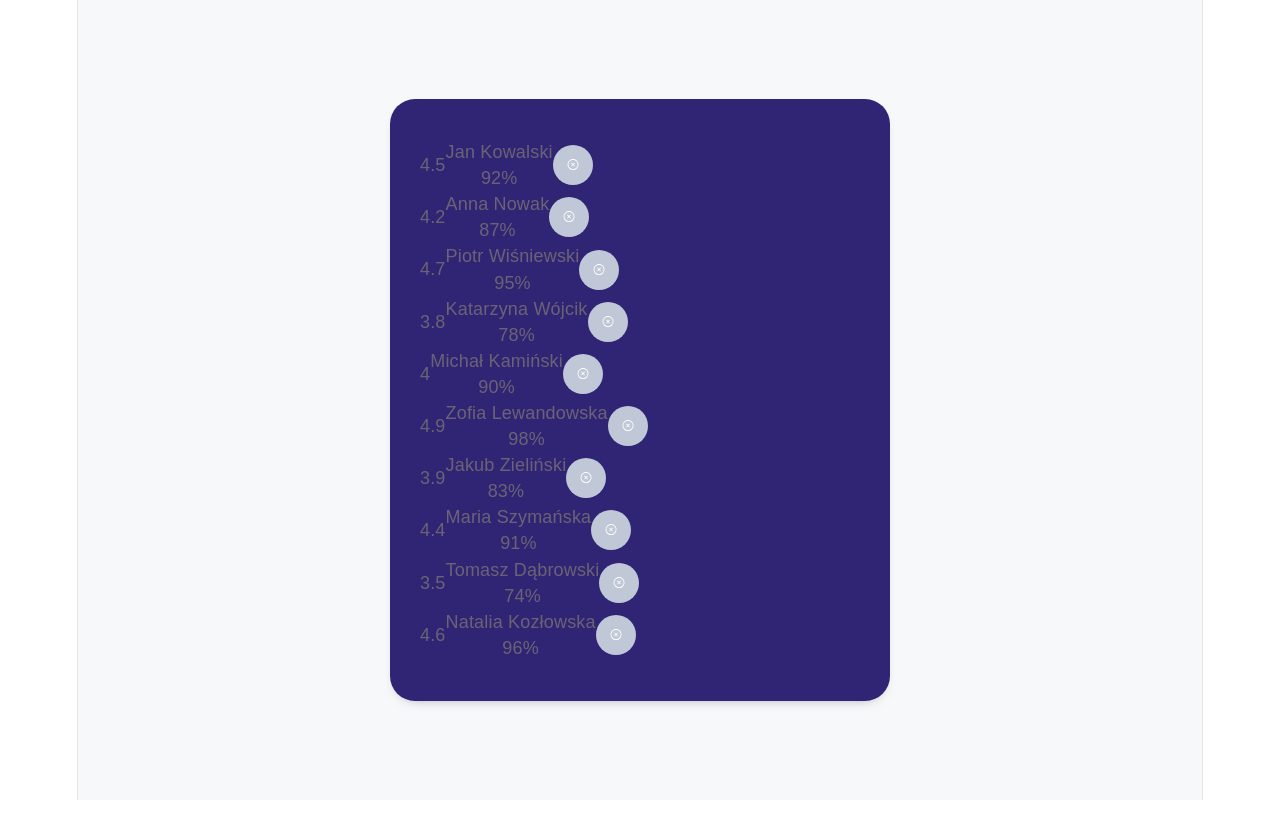
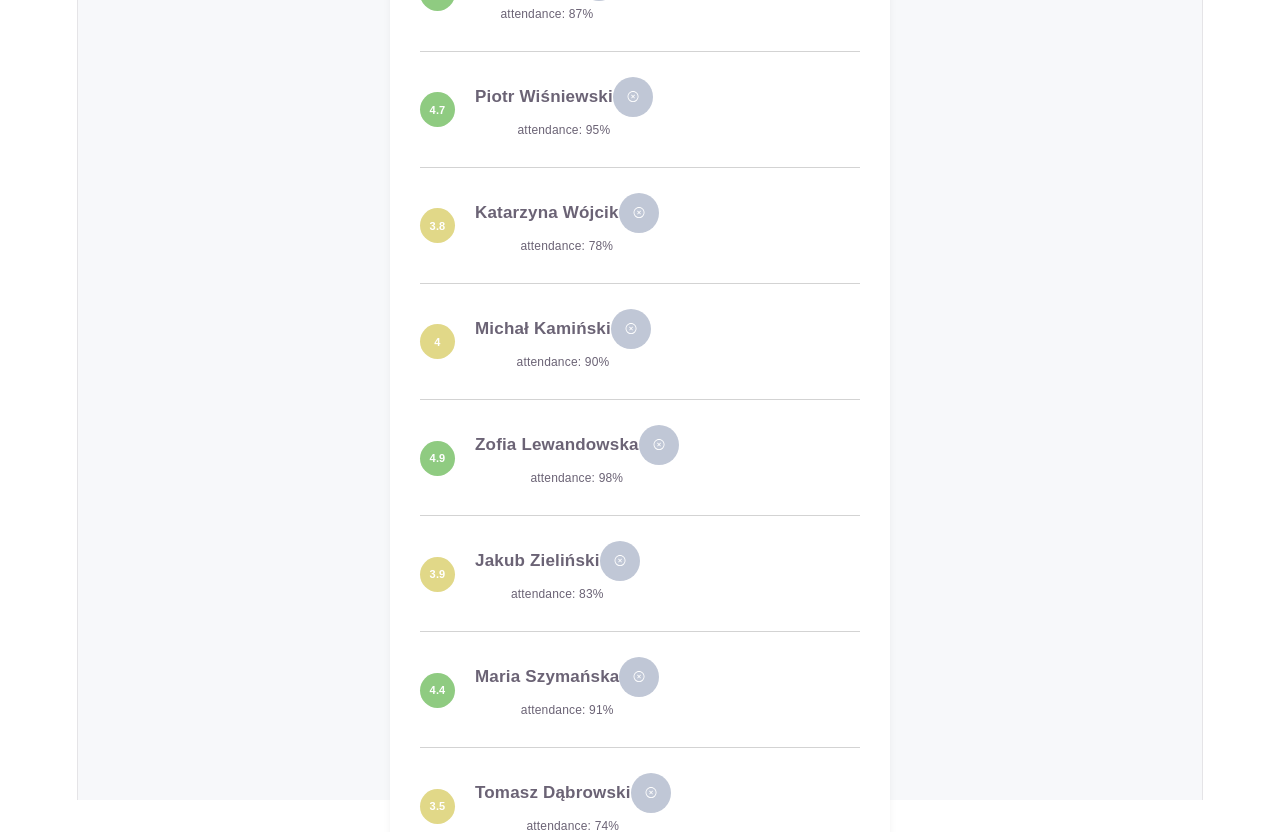
Before and after one commit to Ajmris/studdy-buddy, a React (Vite) app: page / in a window 1280 px wide. Shown: the top 832 px of the page. Before the commit the page ends 800 px from the top, so only its background shows below. Built offline with nearby package versions, Linux system fonts and the light colour scheme.

Commit message:
event inside component

```diff
--- a/package.json
+++ b/package.json
@@ -27,6 +27,7 @@
     "eslint-plugin-react-refresh": "^0.5.6",
     "globals": "^17.12.0",
     "prettier": "^3.9.9",
-    "vite": "^8.3.0"
+    "vite": "^8.3.0",
+    "vite-plugin-svgr": "^5.2.0"
   }
 }
--- a/src/components/atoms/Button.jsx
+++ b/src/components/atoms/Button.jsx
@@ -1,10 +1,9 @@
-import styled from 'styled-components';
 import DeleteIcon from '../../assets/delete-icon.svg';
-import { StyledButton } from './Button.styles.js';
+import { StyledButton } from './Button.styles';
 
-const Button = () => (
-    <StyledButton>
-        <img src={DeleteIcon} alt="" />
+const Button = (props) => (
+    <StyledButton {...props}>
+        <img src={DeleteIcon} alt="Delete" />
     </StyledButton>
 );
 
--- a/src/components/molecules/UsersListItem/UsersListItem.jsx
+++ b/src/components/molecules/UsersListItem/UsersListItem.jsx
@@ -1,16 +1,18 @@
-import deleteIcon from '../../../assets/delete-icon.svg';
 import Button from '../../atoms/Button.jsx';
-import Wrapper from './UsersListItem.styles.js';
-const UsersListItem = ({ userData: { average, name, attendance = '0' }}) => (
+import {StyledAverage, StyledInfo, Wrapper} from './UsersListItem.styles.js';
+
+const showIndex=(index) => alert(`This is the index of the student #${index+1}`);
+
+const UsersListItem = ({index, userData: { average, name, attendance = '0%' }}) => (
     <Wrapper>
-        <div>{average}</div>
-        <div>
-            <p>{name}</p>
-            <p>{attendance}%</p>
-        </div>
-        <Button>
-            <img src={deleteIcon} alt="Delete" />
-        </Button>
+        <StyledAverage value={average}>{average}</StyledAverage>
+        <StyledInfo>
+            <p>
+                {name}
+                <Button onClick={() => showIndex(index)} />
+            </p>
+            <p>attendance: {attendance}%</p>
+        </StyledInfo>
     </Wrapper>
 );
 export default UsersListItem;
--- a/src/components/molecules/UsersListItem/UsersListItem.styles.js
+++ b/src/components/molecules/UsersListItem/UsersListItem.styles.js
@@ -1,16 +1,54 @@
 import styled from 'styled-components';
 
-const Wrapper = styled.li`
+export const Wrapper = styled.li`
   display: flex;
   align-items: center;
   position: relative;
+
   &:not(:last-child)::after {
     content: '';
     position: absolute;
     bottom: 0;
+    width: 100%;
     height: 1px;
-        background-color: lightgray;
+    background-color: lightgrey;
   }
 `;
 
-export default Wrapper;
+export const StyledAverage = styled.div`
+  width: 35px;
+  height: 35px;
+  border-radius: 50px;
+  display: flex;
+  justify-content: center;
+  align-items: center;
+  font-size: ${({ theme }) => theme.fontSize.s};
+  color: ${({ theme }) => theme.colors.white};
+  font-weight: bold;
+  background: ${({ theme, value }) => {
+    if (value > 4) return theme.colors.success;
+    if (value > 3) return theme.colors.warning;
+    if (value > 2) return theme.colors.error;
+    return theme.colors.grey;
+  }};
+`;
+
+export const StyledInfo = styled.div`
+  padding: 25px 20px;
+
+  p {
+    margin: 0;
+    color: ${({ theme }) => theme.colors.darkGrey};
+  }
+
+  p:first-child {
+    display: flex;
+    align-items: center;
+    font-weight: bold;
+    font-size: ${({ theme }) => theme.fontSize.l};
+  }
+
+  p:last-child {
+    font-size: ${({ theme }) => theme.fontSize.m};
+  }
+`;
--- a/src/components/organisms/UsersList/UsersList.jsx
+++ b/src/components/organisms/UsersList/UsersList.jsx
@@ -5,8 +5,8 @@ import { Wrapper, StyledList } from './UsersList.styles.js';
 const UsersList = () => (
     <Wrapper>
         <StyledList>
-            {users.map((userData) => (
-                <UsersListItem userData={userData} />
+            {users.map((userData, i) => (
+                <UsersListItem index={i} key={userData.name} userData={userData} />
             ))}
         </StyledList>
     </Wrapper>
--- a/src/components/organisms/UsersList/UsersList.styles.js
+++ b/src/components/organisms/UsersList/UsersList.styles.js
@@ -1,14 +1,15 @@
 import styled from 'styled-components';
+
 export const Wrapper = styled.div`
-    background-color: #302574;
+  background-color: ${({ theme }) => theme.colors.white};
   width: 100%;
   max-width: 500px;
-    border-radius: 25px;
   padding: 40px 30px;
   border-radius: 25px;
-    box-shadow: 0px 5px 14px -10px;
+  box-shadow: 0 5px 15px -10px rgba(0, 0, 0, 0.3);
 `;
-export const StyledList= styled.ul`
+
+export const StyledList = styled.ul`
   list-style: none;
   margin: 0;
   padding: 0;
```
Also changed, not shown: 1 other file (tests, documents, lock files or other folders). Lines whose indentation alone changed are shown as unchanged.
